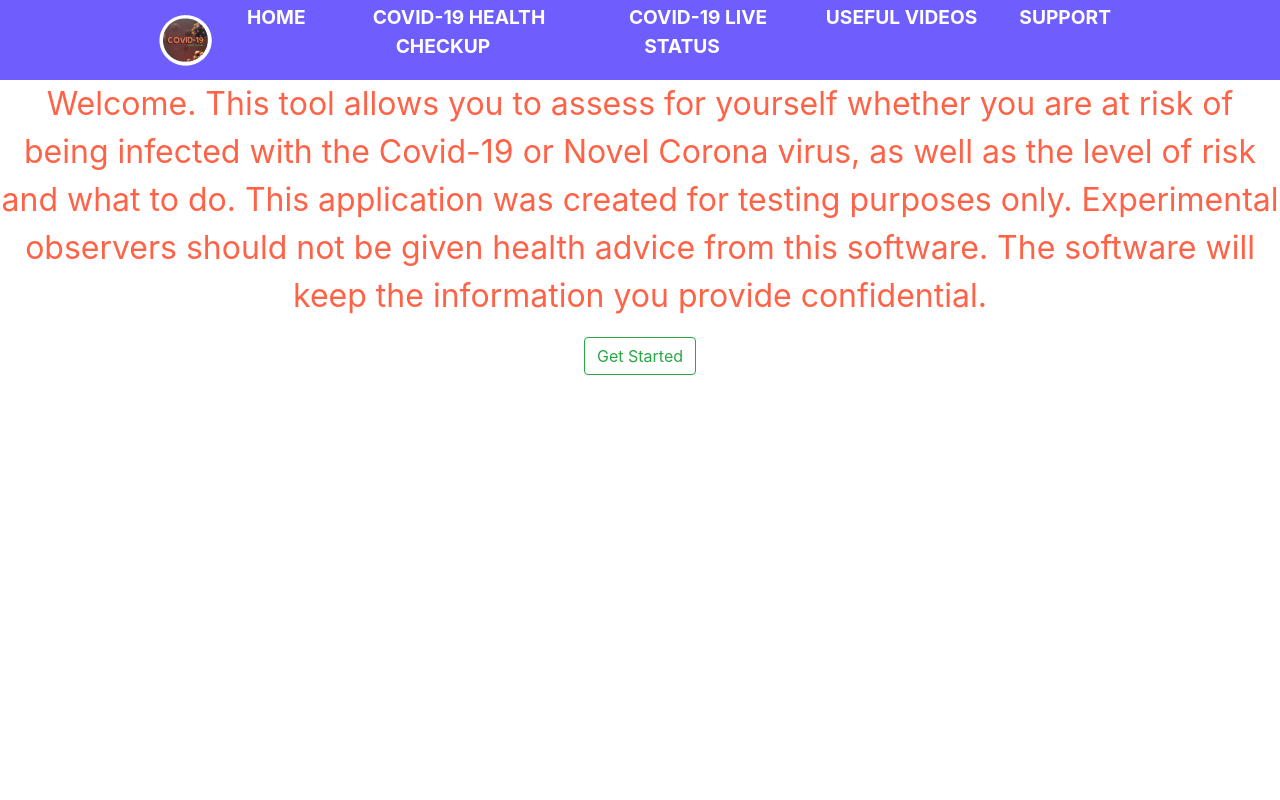
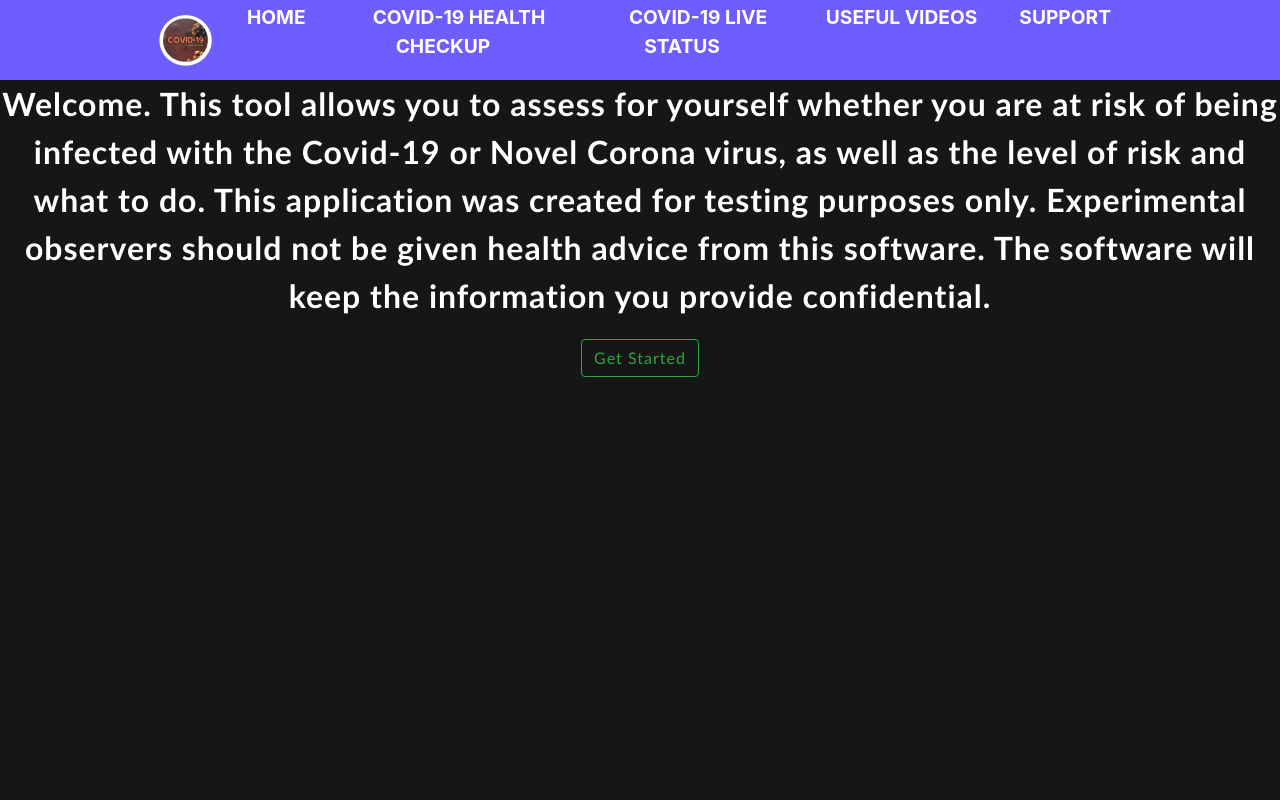
Before and after one commit to abdulkadershohan/COVID-19-SURVEY-FROM, a React (Create React App) app: page /survey in a window 1280 px wide. Shown: the top 800 px of the page. Built offline with nearby package versions, Linux system fonts and the light colour scheme.

Commit message:
Dark mode

```diff
--- a/src/App.css
+++ b/src/App.css
@@ -3,4 +3,5 @@
   box-sizing: border-box;
   margin: 0;
   padding: 0;
+
 }
--- a/src/Components/Card/CardUiMain.css
+++ b/src/Components/Card/CardUiMain.css
@@ -2,8 +2,11 @@
 .ct-f {
     padding-bottom: 50px;
     padding-top: 50px;
+    background-color:#161616 ;
 }
-
+.card-body h4{
+    color: white;
+}
 .card-a{
     width: 30rem;
 }
@@ -17,6 +20,7 @@
 .p-card-text{
     font-size: 0.9rem;
     padding: 0.4rem 1.9rem;
+
 
 }
 .ct-f.row{
--- a/src/Components/Navbar/Navbar.css
+++ b/src/Components/Navbar/Navbar.css
@@ -6,6 +6,7 @@
     justify-content: center;
     align-items: center;
     font-size: 1.2rem;
+
 }
 .logo {
     justify-self: start;
--- a/src/Pages/About/Developer/Developer.js
+++ b/src/Pages/About/Developer/Developer.js
@@ -5,7 +5,8 @@ class Developer extends Component {
 
             <div className="c-f-b container-fluid d-flex justify-content-center"
             style={{
-                height:"100vh"
+                height:"100vh",
+
             }}
             >
                 <div className="row">
--- a/src/Pages/Home Page/Home.css
+++ b/src/Pages/Home Page/Home.css
@@ -1,9 +1,11 @@
 .useful-numbers-container{
     background-image: url("banner.jpg");
-    background-size: cover;
     background-position: center;
     height: 30rem;
-}
+    width: 100%;
+    background-size: 100% 100%;
+    transform: translate(-5px );
+    }
 .useful-number{
     margin-top: 50px;
     align-items: center;
--- a/src/Survey/Befor Get Started/Survey.css
+++ b/src/Survey/Befor Get Started/Survey.css
@@ -1,9 +1,13 @@
 .warning-message{
-    color: tomato;
+    color: #FFFFFF;
+    font-weight: 600;
+    font-family: Calibri;
+    letter-spacing: 1px;
     text-align: center;
     font-size: 2rem;
     width: 100%;
     height: 100vh;
+    background-color:#161616 ;
 
 }
 .Button{
--- a/src/Survey/Survey Content/SurveyContent.css
+++ b/src/Survey/Survey Content/SurveyContent.css
@@ -46,7 +46,11 @@
     height: 100vh;
     width: 100%;
     margin: 0 auto;
-    background-color: #fff;
+
     padding: 30px;
 
 }
+.Content-1{
+    background-color:#161616 ;
+
+}
--- a/src/Survey/Survey Content/SurveyContent.js
+++ b/src/Survey/Survey Content/SurveyContent.js
@@ -205,7 +205,7 @@ export default class Quiz extends Component {
     render(){
         let { quiestions, answers, correctAnswer, clickedAnswer, step, score } = this.state;
         return(
-            <>
+            <div className="Content-1">
             <div className="Content">
                 {step <= Object.keys(quiestions).length ?
                     (<>
@@ -239,7 +239,7 @@ export default class Quiz extends Component {
 
             </div>
 
-            </>
+            </div>
 
         );
     }
--- a/src/Survey/question/Question.css
+++ b/src/Survey/question/Question.css
@@ -3,7 +3,7 @@
     font-size: 25px;
     font-family: Arial,sans-serif;
     font-weight: normal;
-    color: #da0f0b;
+    color: white;
     text-transform: none;
     text-shadow: none;
     text-align: left;
```
